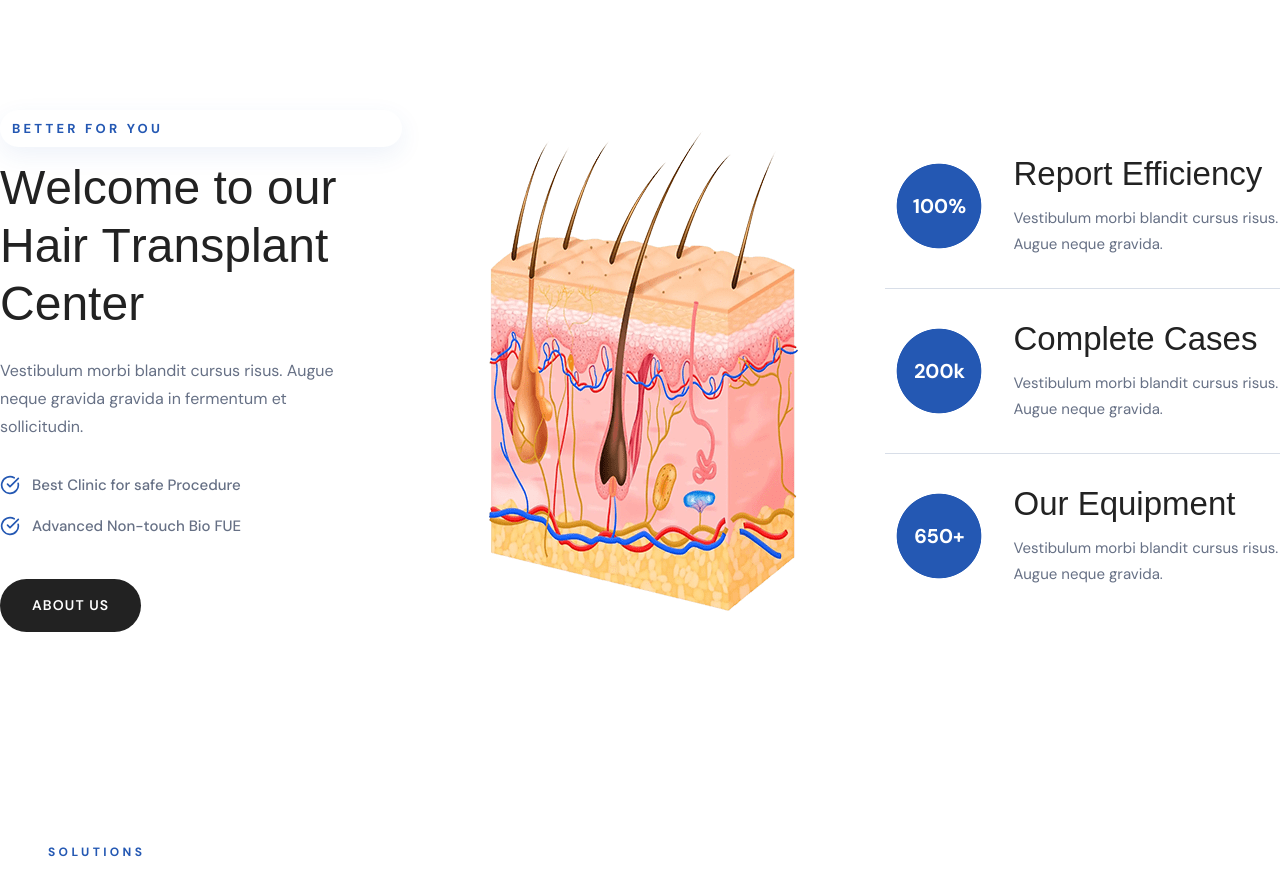
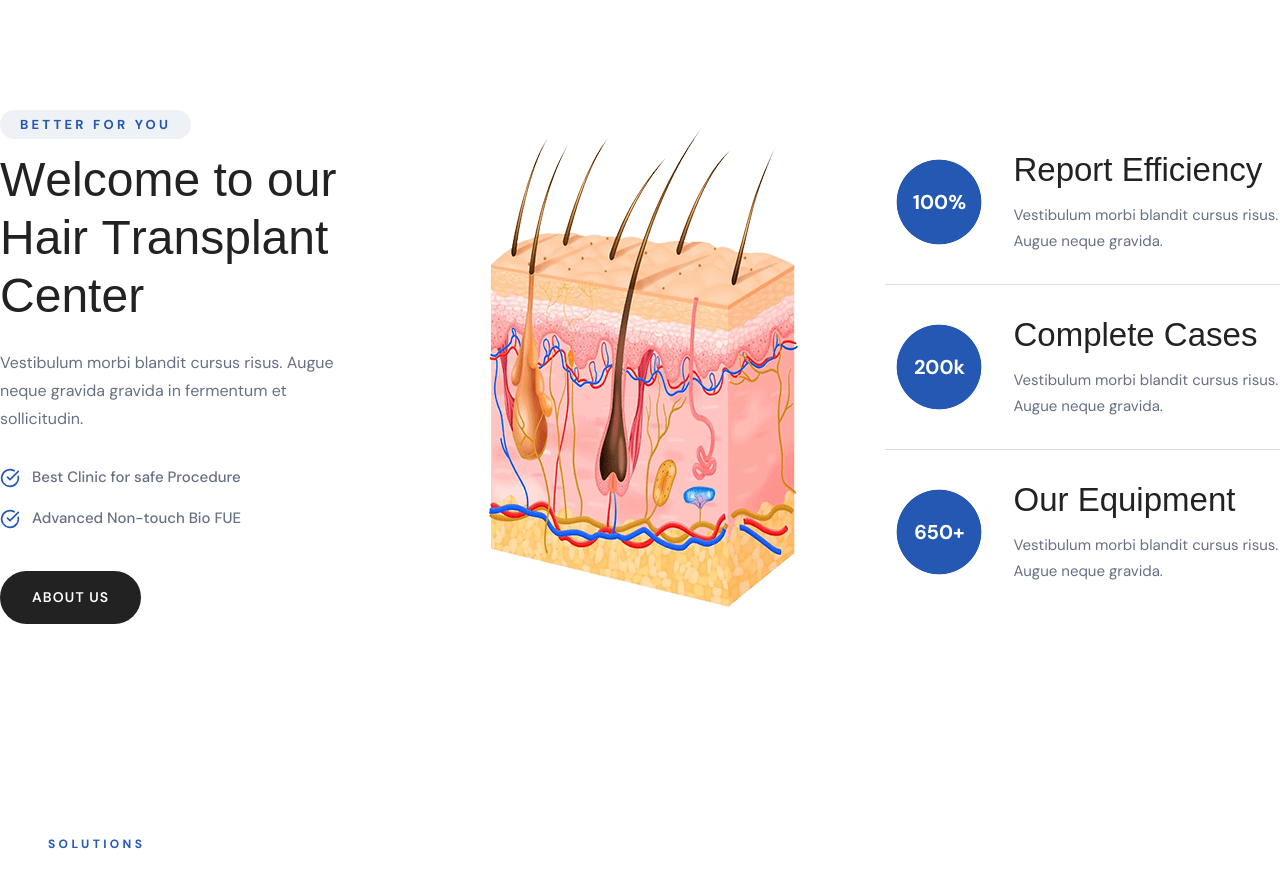
Before and after one commit to dominicnaatey/hair-transplant, a Next.js app: page / in a window 1280 px wide. Shown: the part 1069-1946 px from the top of the page. Built offline with nearby package versions, Linux system fonts and the light colour scheme; a web font is replaced by a local one.

Commit message:
style(WelcomeSection): refine "Better For You" badge styling

```diff
--- a/components/WelcomeSection.tsx
+++ b/components/WelcomeSection.tsx
@@ -34,7 +34,8 @@ export default function WelcomeSection() {
         <div className="grid grid-cols-1 items-center gap-14 lg:grid-cols-[1.02fr_0.9fr_1fr] lg:gap-10 xl:gap-16">
           <div className="max-w-107">
             <div className="theme-title mb-6">
-              <h6 className="mb-[18px] inline-flex items-center rounded-full bg-white px-3 py-1.5 font-sans text-[11px] font-bold uppercase tracking-[0.2em] text-[#2458B3] shadow-[0_8px_24px_rgba(36,88,179,0.08)]">
+
+              <h6 className="mb-4 inline-flex w-fit items-center rounded-full bg-[#EEF1F5] px-5 py-1.5 font-sans text-xs font-bold uppercase tracking-[1px] text-[#2458B3]">
                 Better For You
               </h6>
               <SplitText
```
